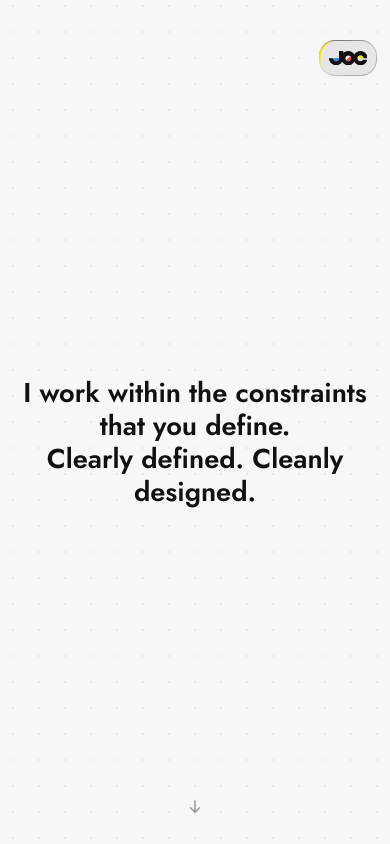
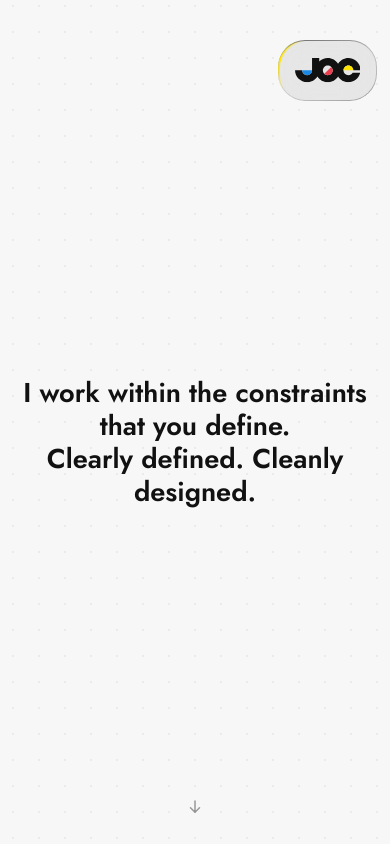
Before and after one commit to joewalker-design/Portfolio, a plain HTML site: page index.html in a window 390 px wide. Both pictures are taken after a click on the button "Connect". Drawn offline with Linux system fonts and the light colour scheme.

Commit message:
Add files via upload

```diff
--- a/index.html
+++ b/index.html
@@ -1099,7 +1099,8 @@ body.section-open .compass{ opacity:0; pointer-events:none; transition: opacity
      pills. See the click handler for the JS side of this. */
   .secnav{ justify-content:flex-end; top:calc(var(--safe-t) + 40px); gap:7px; padding:0 13px; }
   .secnav .glass{ font-size:.76rem; padding:.5em .8em; }
-  .home-btn{ width:58px; height:36px; }
+  .home-btn{ width:98.6px; height:61.2px; border-radius:27.2px; }
+  .secnav .home-btn{ padding:.85em 1.36em; }   /* padding scaled with the button, so the mark scales evenly */
 
   .nav-links{
     position:fixed;
```
